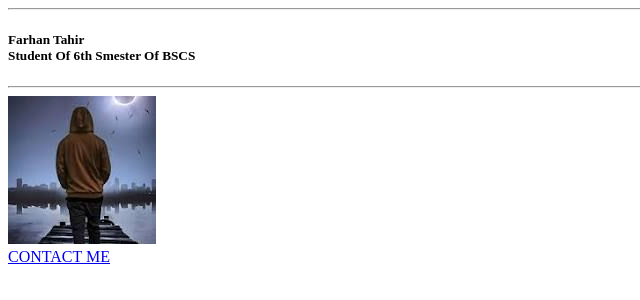
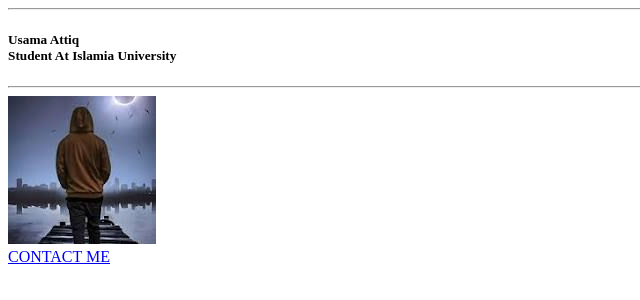
Before and after one commit to usamasam72/Portfolio, a plain HTML site: page public/about.html in a window 1280 px wide. Shown: the full height of the page, 0-640 px from the left. Drawn offline with Linux system fonts and the light colour scheme.

Commit message:
Update about.html

```diff
--- a/public/about.html
+++ b/public/about.html
@@ -6,7 +6,7 @@
     <title>Document</title>
 </head>
 <body>
-    <hr> <h5>Farhan Tahir<br>Student Of 6th Smester Of BSCS</h5><hr>
+    <hr> <h5>Usama Attiq <br>Student At Islamia University</h5><hr>
 
     <img src="../assets/images/Dp.jpg" alt="RANDOM CLICK">
     <br>
```
